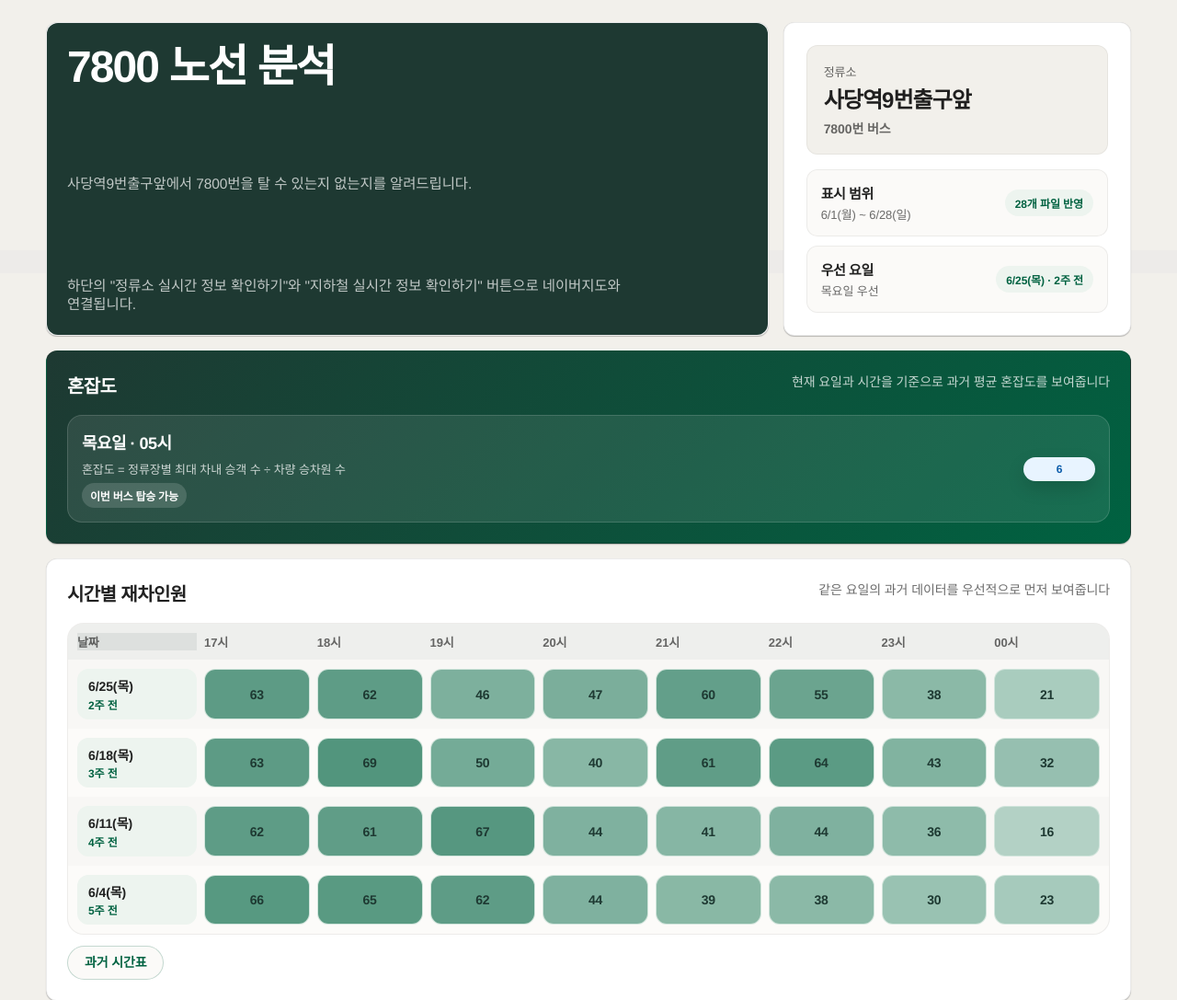
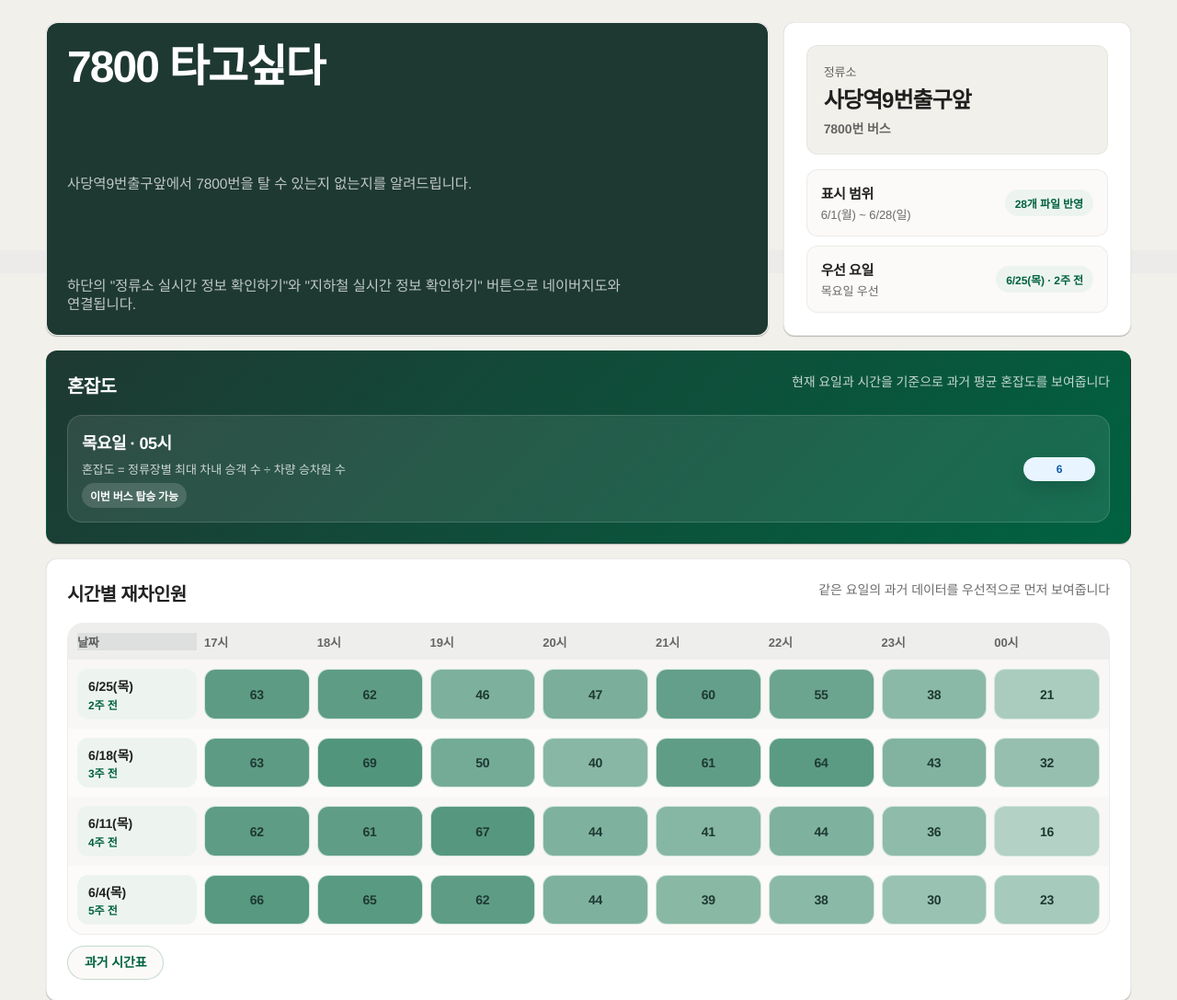
Before and after one commit to newyearhun/sadang, a plain HTML site: page index.html in a window 1280 px wide. Shown: the top 1087 px of the page at 92% size. Drawn offline with Linux system fonts and the light colour scheme.

Commit message:
Rename title to 7800 타고싶다

```diff
--- a/index.html
+++ b/index.html
@@ -3,7 +3,7 @@
 <head>
   <meta charset="utf-8" />
   <meta name="viewport" content="width=device-width, initial-scale=1" />
-  <title>7800번 버스 차내 재차인원</title>
+  <title>7800 타고싶다</title>
   <style>
     :root {
       color-scheme: light;
@@ -636,7 +636,7 @@
     <section class="hero" aria-label="7800번 버스 차내 재차인원">
       <div class="hero-main">
         <div class="hero-band">
-          <h1 class="hero-title">7800 노선 분석</h1>
+          <h1 class="hero-title">7800 타고싶다</h1>
           <p class="hero-copy">사당역9번출구앞에서 7800번을 탈 수 있는지 없는지를 알려드립니다.</p>
           <p class="hero-copy">하단의 "정류소 실시간 정보 확인하기"와 "지하철 실시간 정보 확인하기" 버튼으로 네이버지도와 연결됩니다.</p>
         </div>
```
